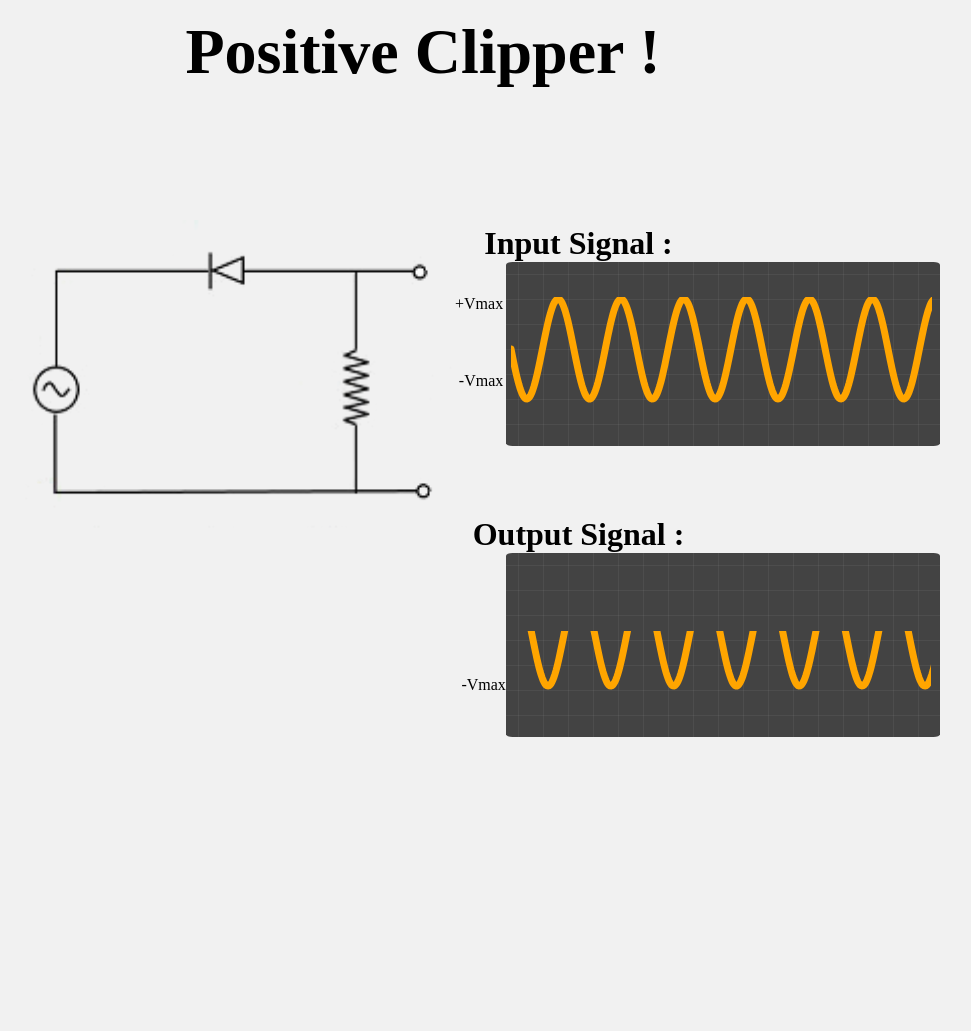
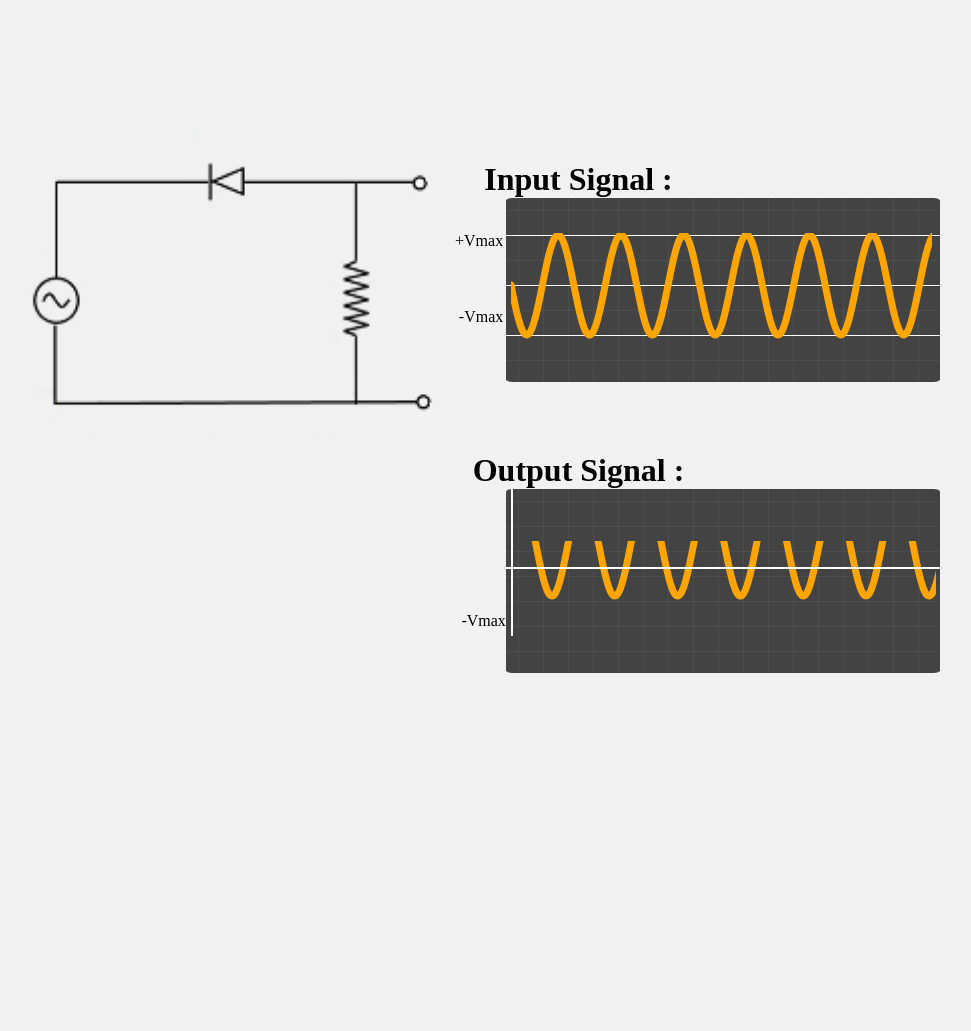
Before and after one commit to bhojaksmith/SignalClipper, a plain HTML site: page index.html in a window 1280 px wide. Shown: the top 1031 px of the page, without its empty margins (217-1188 px from the left). After the commit the page ends 941 px from the top, so only its background shows below. Drawn offline with Linux system fonts and the light colour scheme; a web font is replaced by a local one.

Commit message:
Add files via upload

```diff
--- a/index.html
+++ b/index.html
@@ -1,4 +1,7 @@
-<h1 style="text-align: center;font-size:4em;margin: 1.2%; ">Positive Clipper !</h1>
+<meta name="viewport" content="width=device-width, initial-scale=1.0">
+
+<h1 style="text-align: center;font-size:4em;margin: 1.2%; ">
+	<script type="text/javascript">document.write(x);</script></h1>
 <img src="positive_series_clipper_circuit.png" style="position: relative;" id="circuitSP">
 <div id="signal1c">
 	<h1 id="outputText">Output Signal :</h1>
@@ -7,9 +10,11 @@
 	<div id="signal1">
 
 		<svg id="firstSignal">
-			<!-- M = Move x:10 and y:10, L = Line x:50 and y:150-->
+			<!-- M = Move x:10 and y:10, L = Line x:50++ and y:150-->
 
 			<path d="M10,10 L50,150 L90,250"></path>
+			<div id="borderb"></div>
+			<span id="border"></span>
 
 		</svg>
 	</div>
--- a/positive.css
+++ b/positive.css
@@ -25,10 +25,22 @@ h1#inputText{
 		height:23%;
 		width: 30%;
 		background: #434343;
-  		background-image:linear-gradient(0deg, transparent 24%, rgba(255, 255, 255, .05) 25%, rgba(255, 255, 255, .05) 26%, transparent 27%, transparent 74%, rgba(255, 255, 255, .05) 75%, rgba(255, 255, 255, .05) 76%, transparent 77%, transparent), linear-gradient(90deg, transparent 24%, rgba(255, 255, 255, .05) 25%, rgba(255, 255, 255, .05) 26%, transparent 27%, transparent 74%, rgba(255, 255, 255, .05) 75%, rgba(255, 255, 255, .05) 76%, transparent 77%, transparent);
+  		background-image:linear-gradient(0deg, transparent 24%,
+  						 rgba(255, 255, 255, 1) 25%,
+  						 rgba(255, 255, 255, 1) 26%,
+  						  transparent 27%, transparent 74%,
+  						  rgba(255, 255, 255, .05) 75%,
+  						  rgba(255, 255, 255, .05) 76%,
+  						   transparent 77%, transparent),
+  						linear-gradient(90deg, transparent 24%,
+  						 rgba(255, 255, 255, .05) 25%,
+  						  rgba(255, 255, 255, .05) 26%,
+  						  transparent 27%, transparent 74%,
+  						  rgba(255, 255, 255, .05) 75%,
+  						   rgba(255, 255, 255 ,0.5) 76%, transparent 74%);
   			background-size:50px 50px;
 	  		border-radius: 1.5%;
-	  		/*transform: rotateX(0deg);*/
+	  		transform: rotateX(0deg);
 	}
 
 h1#outputText{
@@ -41,7 +53,7 @@ h1#outputText{
 	margin:9% 0% 0 -10%;
 }
 #signal1c{
-	margin:-5% -13% 0 0;
+	margin:-3% -13% 0 0;
 }
 #signal1{
 		position: relative;
@@ -57,16 +69,28 @@ h1#outputText{
 
 	#firstSignal{
 		position: absolute;
-		margin: 18% 4% 0 1%;
+		margin: 12% 4% 0 2%;
 		width: 97%;
+
 		/*Positive Signal Clip if */
 
 
 
 	}
+	#border{
+		border-left:2px solid white;
+		margin:  0% 0% 0% 1%;
+		padding-bottom: 30%;
+	}
+	#borderb{
+		position: absolute;
+		border-bottom:2px solid white;
+		margin:  18% 0% 0% 0%;
+		padding-right: 100%;
+	}
 	svg{
 		height: 400px;
-		width: 2000px;
+		width: 3000px;
 	}
 	path{
 		stroke:orange;
@@ -76,7 +100,6 @@ h1#outputText{
 	}
 	body{
 		background: #f1f1f1;
-
 		margin:0;
 		font-family:'Avenir';
 	}
@@ -84,6 +107,10 @@ h1#outputText{
 		border: none;
 		overflow: hidden;
 		}
+
+	#hr1{
+		margin: 0% 0% 10% 0%;
+	}
 	/* latin-ext */
 @font-face {
   font-family: 'Avenir';
```
